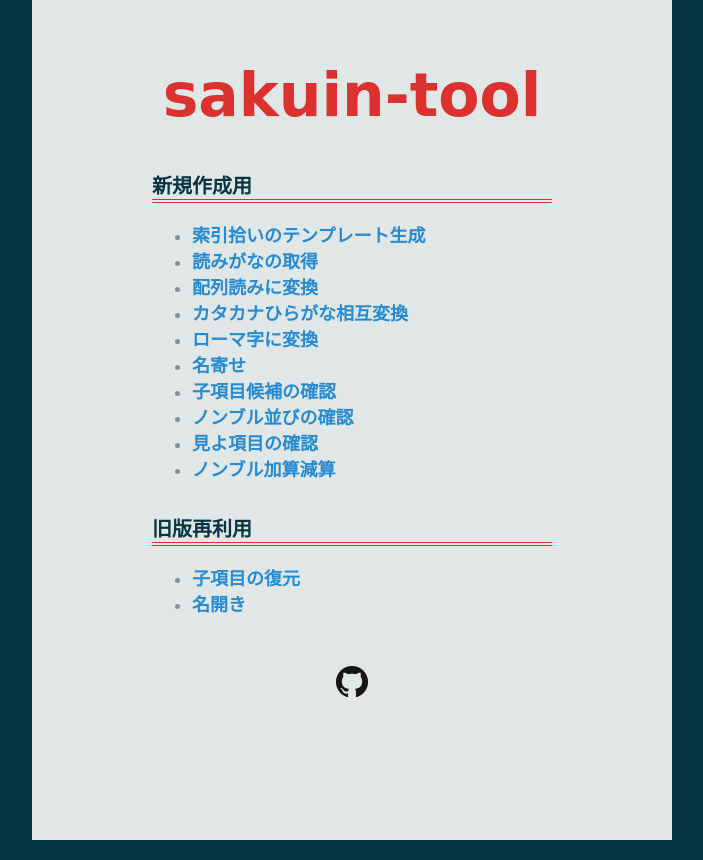
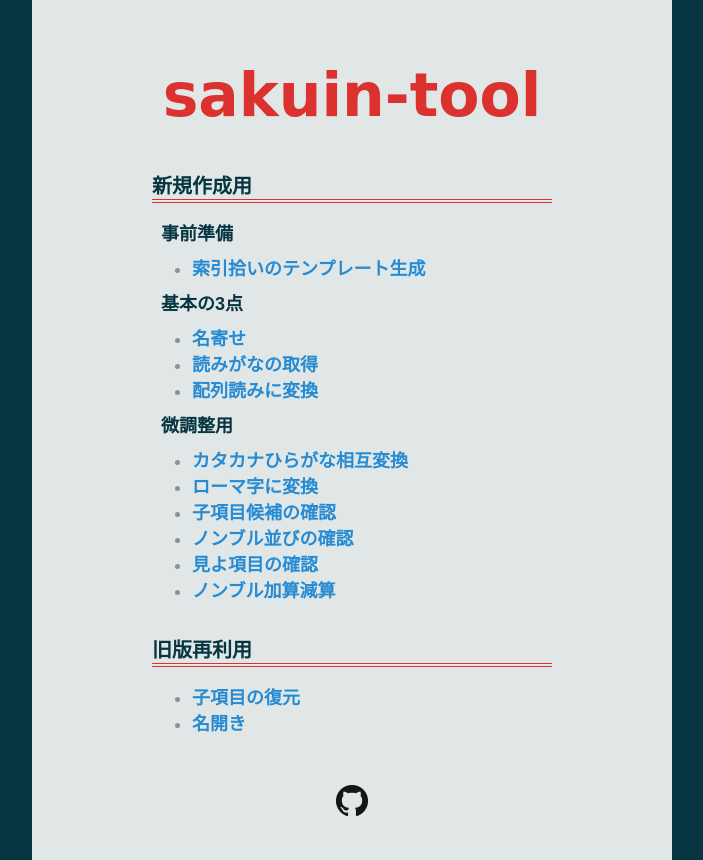
Before and after one commit to AWtnb/sakuin-tool, a PHP site: page / in a window 1280 px wide. Shown: the whole page, without its empty margins (288-991 px from the left). Run offline with PHP 8.4, Linux system fonts and the light colour scheme; some libraries are stand-ins or nearby versions; some web fonts are replaced.

Commit message:
sort outline menu

```diff
--- a/index.html
+++ b/index.html
@@ -18,17 +18,25 @@
 
     <div class="outline">
         <h3>新規作成用</h3>
+        <h4>事前準備</h4>
         <ul>
             <li><a href="./tools/NewTemplate/index.html">索引拾いのテンプレート生成</a></li>
+        </ul>
+        <h4>基本の3点</h4>
+        <ul>
+            <li><a href="./tools/Nayose/index.html">名寄せ</a></li>
             <li><a href="./tools/GetReading/index.html">読みがなの取得</a></li>
             <li><a href="./tools/Hairetsu/index.html">配列読みに変換</a></li>
+        </ul>
+        <h4>微調整用</h4>
+        <ul>
             <li><a href="./tools/Katahira/index.html">カタカナひらがな相互変換</a></li>
             <li><a href="./tools/Roman/index.html">ローマ字に変換</a></li>
-            <li><a href="./tools/Nayose/index.html">名寄せ</a></li>
             <li><a href="./tools/CheckChild/index.html">子項目候補の確認</a></li>
             <li><a href="./tools/CheckNombre/index.html">ノンブル並びの確認</a></li>
             <li><a href="./tools/CheckMiyo/index.html">見よ項目の確認</a></li>
             <li><a href="./tools/AdjustNombre/index.html">ノンブル加算減算</a></li>
+        </ul>
         </ul>
     </div>
 
--- a/tools/style.css
+++ b/tools/style.css
@@ -41,6 +41,9 @@ body {
   margin: 2rem 0 1rem 0;
   border-bottom: 4px double #dc322f;
 }
+.container h4 {
+  margin: 0.5em;
+}
 .container a {
   color: #268bd2;
   text-decoration: none;
@@ -50,6 +53,9 @@ body {
 }
 .container .red {
   color: #dc322f;
+}
+.container ul {
+  margin: 0;
 }
 .container ul li::marker {
   color: #839496;
--- a/tools/style.less
+++ b/tools/style.less
@@ -58,6 +58,9 @@ body {
         margin: 2rem 0 1rem 0;
         border-bottom: 4px double @red;
     }
+    h4 {
+        margin: .5em;
+    }
 
     a {
         color: @blue;
@@ -71,6 +74,7 @@ body {
     }
 
     ul{
+        margin: 0;
         li::marker {
             color: @brblue;
         }
```
